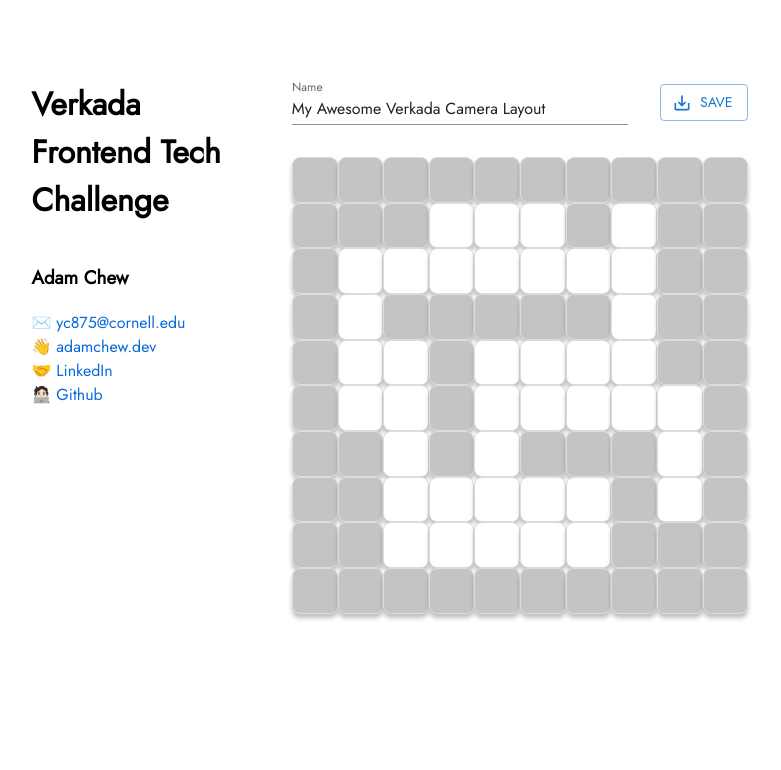
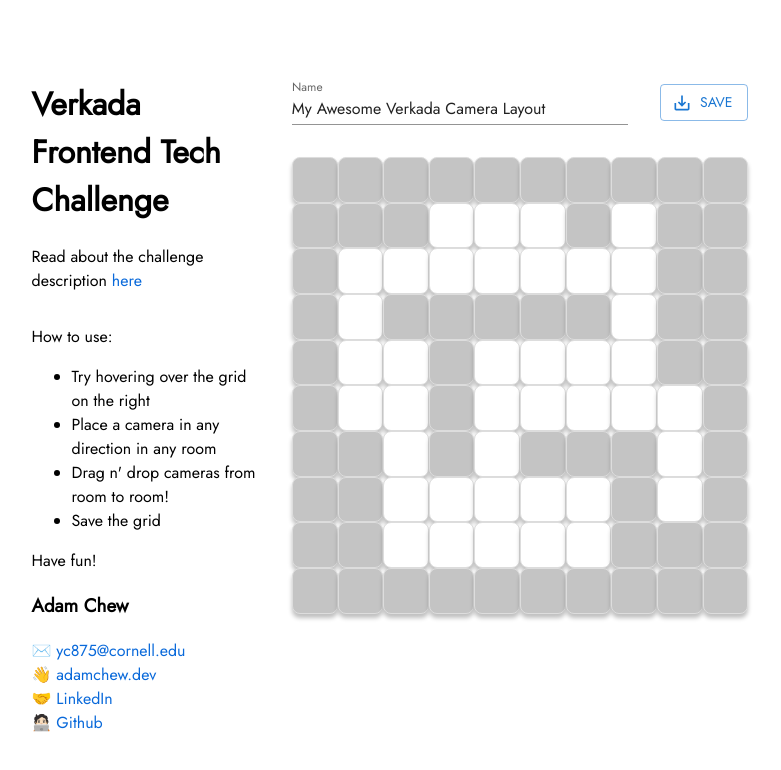
Before and after one commit to adamwth/verkada-frontend-challenge, a React (Create React App) app: page / in a window 1280 px wide. Shown: the top 770 px of the page, without its empty margins (250-1031 px from the left). Built offline with nearby package versions, Linux system fonts and the light colour scheme.

Commit message:
feat: add instructions

```diff
--- a/src/app/App.styles.ts
+++ b/src/app/App.styles.ts
@@ -24,6 +24,12 @@
     text-decoration: none;
 `;
 
+export const Instructions = styled.div`
+    display: flex;
+    flex-direction: column;
+    gap: 2rem;
+`;
+
 export const theme = createTheme({
     typography: {
         fontFamily: "Jost",
--- a/src/app/App.tsx
+++ b/src/app/App.tsx
@@ -13,6 +13,28 @@
             <S.Dashboard>
                 <S.Container style={{ flex: 1 }}>
                     <S.Header>Verkada Frontend Tech Challenge</S.Header>
+                    <S.Instructions>
+                        <div>
+                            Read about the challenge description
+                            <S.Anchor href="https://github.com/adamwth/verkada-frontend-challenge/blob/master/Verkada_Front-end_Challenge.pdf">
+                                {" "}
+                                here
+                            </S.Anchor>
+                        </div>
+                        <div>
+                            How to use:
+                            <ul>
+                                <li>Try hovering over the grid on the right</li>
+                                <li>
+                                    Place a camera in any direction in any room
+                                </li>
+                                <li>Drag n' drop cameras from room to room!</li>
+                                <li>Save the grid</li>
+                            </ul>
+                            <span>Have fun!</span>
+                        </div>
+                    </S.Instructions>
+
                     <h3>Adam Chew</h3>
                     <S.Anchor href="mailto:yc875@cornell.edu">
                         ✉️ yc875@cornell.edu
```
